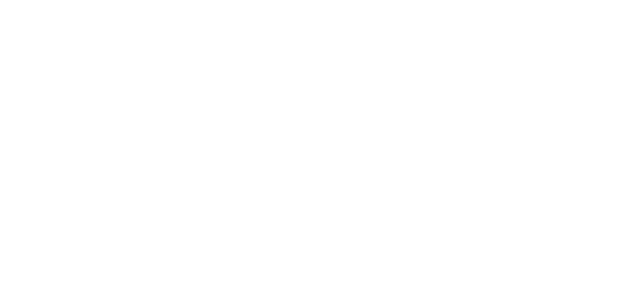
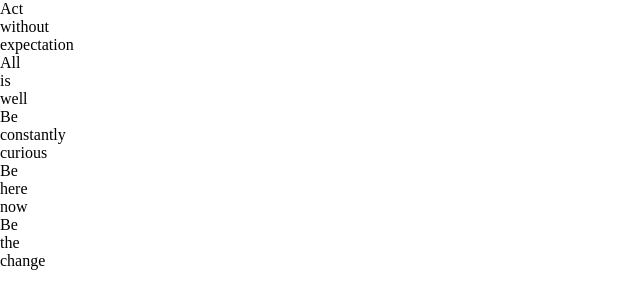
Before and after one commit to rohan-joby/Image-Gallery, a plain HTML site: page index.html in a window 1280 px wide. Shown: the whole page, without its empty margins (0-640 px from the left). Drawn offline with Linux system fonts and the light colour scheme.

Commit message:
wip: completed html

```diff
--- a/index.html
+++ b/index.html
@@ -1,14 +1,40 @@
 <!DOCTYPE html>
 <html lang="en">
-<head>
-    <meta charset="UTF-8">
-    <meta http-equiv="X-UA-Compatible" content="IE=edge">
-    <meta name="viewport" content="width=device-width, initial-scale=1.0">
-    <link rel="stylesheet" href="styles.css">
+  <head>
+    <meta charset="UTF-8" />
+    <meta http-equiv="X-UA-Compatible" content="IE=edge" />
+    <meta name="viewport" content="width=device-width, initial-scale=1.0" />
+    <link rel="stylesheet" href="styles.css" />
     <title>Image Gallery</title>
-</head>
-<body>
-
+  </head>
+  <body>
+    <div class="panels">
+      <div class="panel panel1">
+        <p>Act</p>
+        <p>without</p>
+        <p>expectation</p>
+      </div>
+      <div class="panel panel2">
+        <p>All</p>
+        <p>is</p>
+        <p>well</p>
+      </div>
+      <div class="panel panel3">
+        <p>Be</p>
+        <p>constantly</p>
+        <p>curious</p>
+      </div>
+      <div class="panel panel4">
+        <p>Be</p>
+        <p>here</p>
+        <p>now</p>
+      </div>
+      <div class="panel panel5">
+        <p>Be</p>
+        <p>the</p>
+        <p>change</p>
+      </div>
+    </div>
     <script src="script.js" type="text/javascript"></script>
-</body>
+  </body>
 </html>
```
